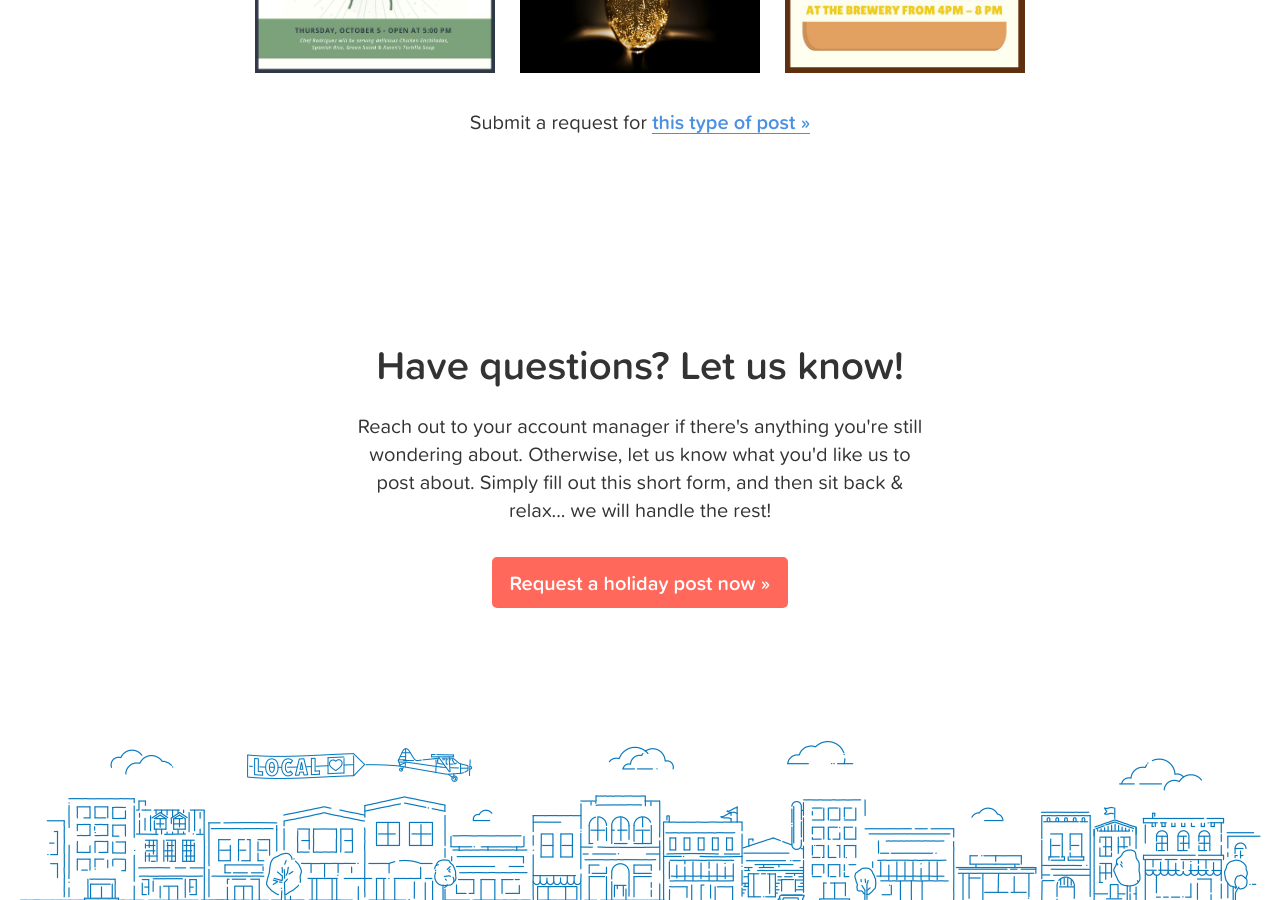
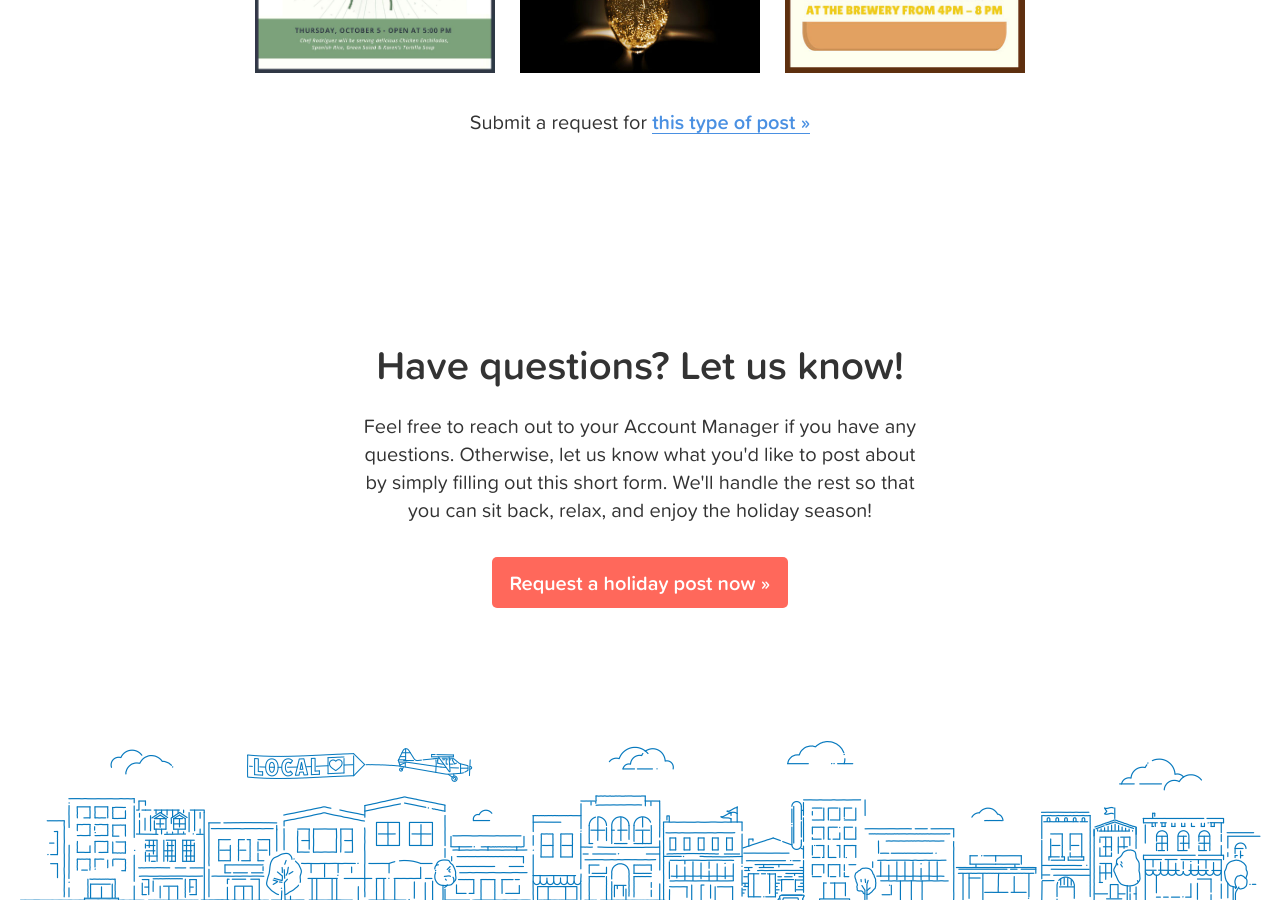
Before and after one commit to davidpots/msh-holiday-request, a Jekyll site: the page built from index.md, in a window 1280 px wide and 900 px high, scrolled down 2670 px. Built offline with Jekyll 4.4.1, drawn with Linux system fonts in a browser that asks for light colours.

Commit message:
Adds updated copy from Sarah to bottom of page

```diff
--- a/_layouts/home.html
+++ b/_layouts/home.html
@@ -72,7 +72,7 @@ layout: default
 
     <div style="max-width: 570px; margin: 24px auto 32px;">
 
-      <p>Reach out to your account manager if there's anything you're still wondering about. Otherwise, let us know what you'd like us to post about. Simply fill out this short form, and then sit back & relax...  we will handle the rest!</p>
+      <p>Feel free to reach out to your Account Manager if you have any questions. Otherwise, let us know what you'd like to post about by simply filling out this short form. We'll handle the rest so that you can sit back, relax, and enjoy the holiday season!</p>
     </div>
 
     <p><a class="button" href="https://msh-success.atlassian.net/servicedesk/customer/portal/2" onclick="trackOutboundLink('https://msh-success.atlassian.net/servicedesk/customer/portal/2'); return false;">Request a holiday post now &raquo;</a></p>
```
